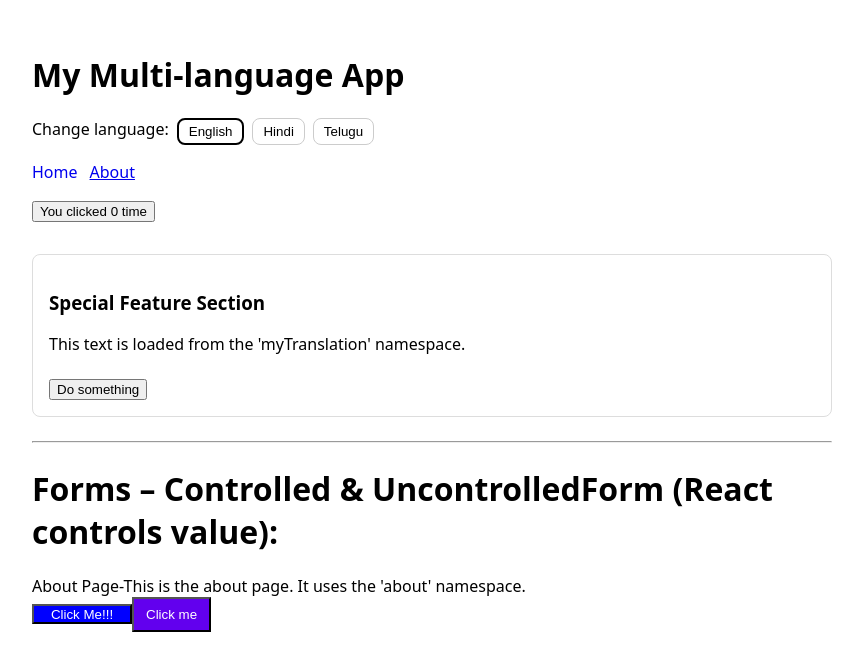
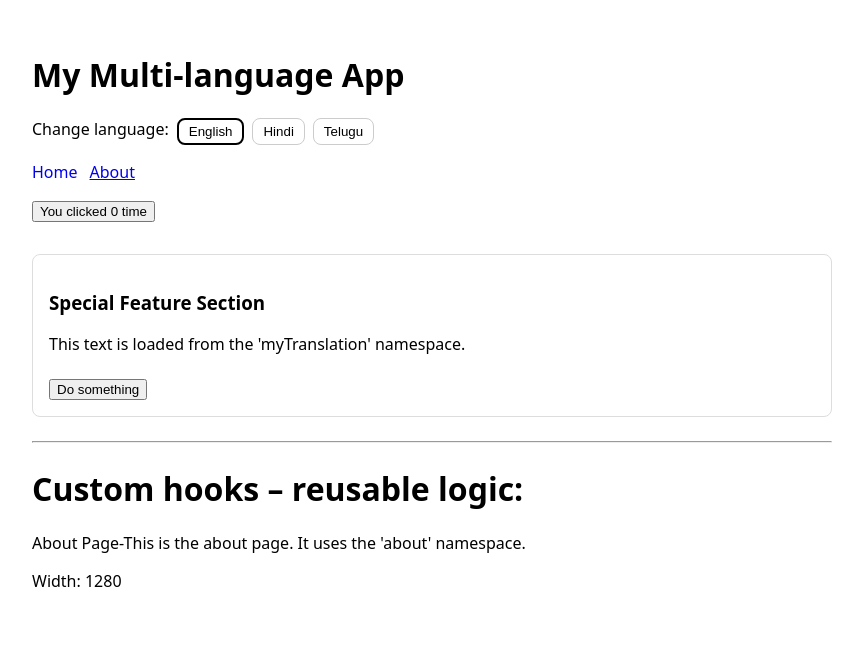
Before and after one commit to UdayKumarBurgula/my-react-prepare, a React (Create React App) app: page /about in a window 1280 px wide. Shown: the top 670 px of the page, without its empty margins (0-863 px from the left). Built offline with nearby package versions, Linux system fonts and the light colour scheme.

Commit message:
Custom hooks – reusable logic

```diff
--- a/src/pages/AboutPage.js
+++ b/src/pages/AboutPage.js
@@ -9,15 +9,24 @@ import { io } from "socket.io-client";
 import styles from "./Button.module.css";
 import styled from "styled-components";
 
-const Button = function ({ children }) {
-    return <button className={styles.btn}>{children}</button>;
+const useWindowWidth = function () {
+    const [width, setWidth] = useState(window.innerWidth);
+
+    useEffect(() => {
+        function onResize() {
+            setWidth(window.innerWidth);
+        }
+        window.addEventListener("resize", onResize);
+        return () => window.removeEventListener("resize", onResize);
+    }, []);
+
+    return width;
 }
 
-const PrimaryButton = styled.button`
-  background: #6200ee;
-  color: white;
-  padding: 8px 12px;
-`;
+const Component = function () {
+    const width = useWindowWidth();
+    return <p >Width: {width}</p>;
+}
 
 function AboutPage() {
   // ✅ Use about namespace + fallback to "common"
@@ -25,10 +34,9 @@ function AboutPage() {
 
   return (
       <div>
-          <h1>Forms – Controlled & UncontrolledForm (React controls value):</h1>
+          <h1>Custom hooks – reusable logic:</h1>
           {t('title') + "-" + t('content')} <br />
-          <Button>Click Me!!! </Button>
-          <PrimaryButton>Click me</PrimaryButton>
+          <Component></Component>
       </div>
   );
 }
```
